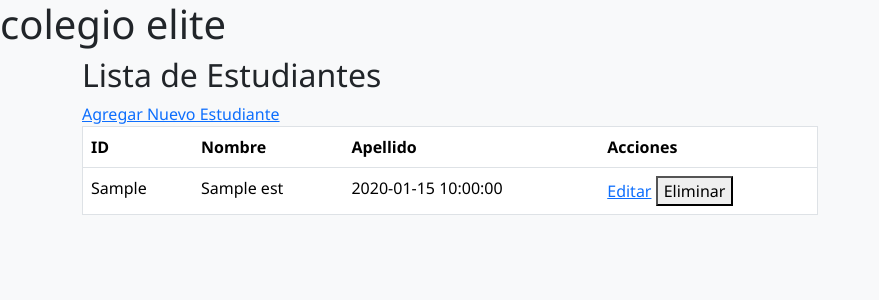
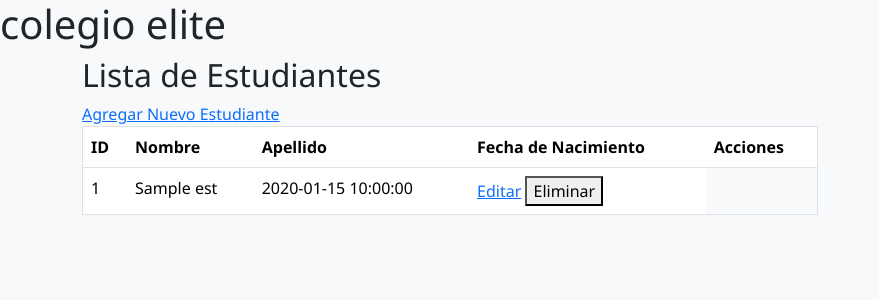
Before and after one commit to ramirezlopezbenjamin-alt/colegio_elite, a Flask app: template templates/estudiante/index.html in a window 1280 px wide. Shown: the top 300 px of the page, without its empty margins (0-879 px from the left). Run offline with Flask 3, Linux system fonts and the light colour scheme; the template is opened without the code that fills it: most values are stand-ins (such as "Sample title", 1, 10 or a date in 2020); some libraries are stand-ins or nearby versions.

Commit message:
realice cambios en el index.html y corregi errores del estudiante_model.py

```diff
--- a/models/estudiante_model.py
+++ b/models/estudiante_model.py
@@ -5,7 +5,7 @@ class EstudianteModel:
     @staticmethod
     def obtener_todos():
         conexion = get_db_connection()
-        cursor = conexion.cursor(named_tuple=True)
+        cursor = conexion.cursor(dictionary=True)
         cursor.execute("SELECT * FROM estudiantes")
         estudiantes = cursor.fetchall()
         conexion.close()
--- a/templates/estudiante/index.html
+++ b/templates/estudiante/index.html
@@ -11,6 +11,7 @@
             <th>ID</th>
             <th>Nombre</th>
             <th>Apellido</th>
+            <th>Fecha de Nacimiento</th>
 
             <th>Acciones</th>
         </tr>
@@ -18,9 +19,9 @@
     <tbody>
         {% for est in estudiantes %}
         <tr>
-            <td>{{ est.id_estudiante }}</td>
-            <td>{{ est.nombre}}</td>
-            <td>{{ est.fecha_nacimiento }}</td>
+            <td>{{ est['id'] }}</td>
+            <td>{{ est['nombre'] }}</td>
+            <td>{{ est['fecha_nacimiento'] }}</td>
 
             <td>
                 <a href="{{ url_for('estudiante.editar', id=est.id_estudiante) }}">Editar</a>
```
